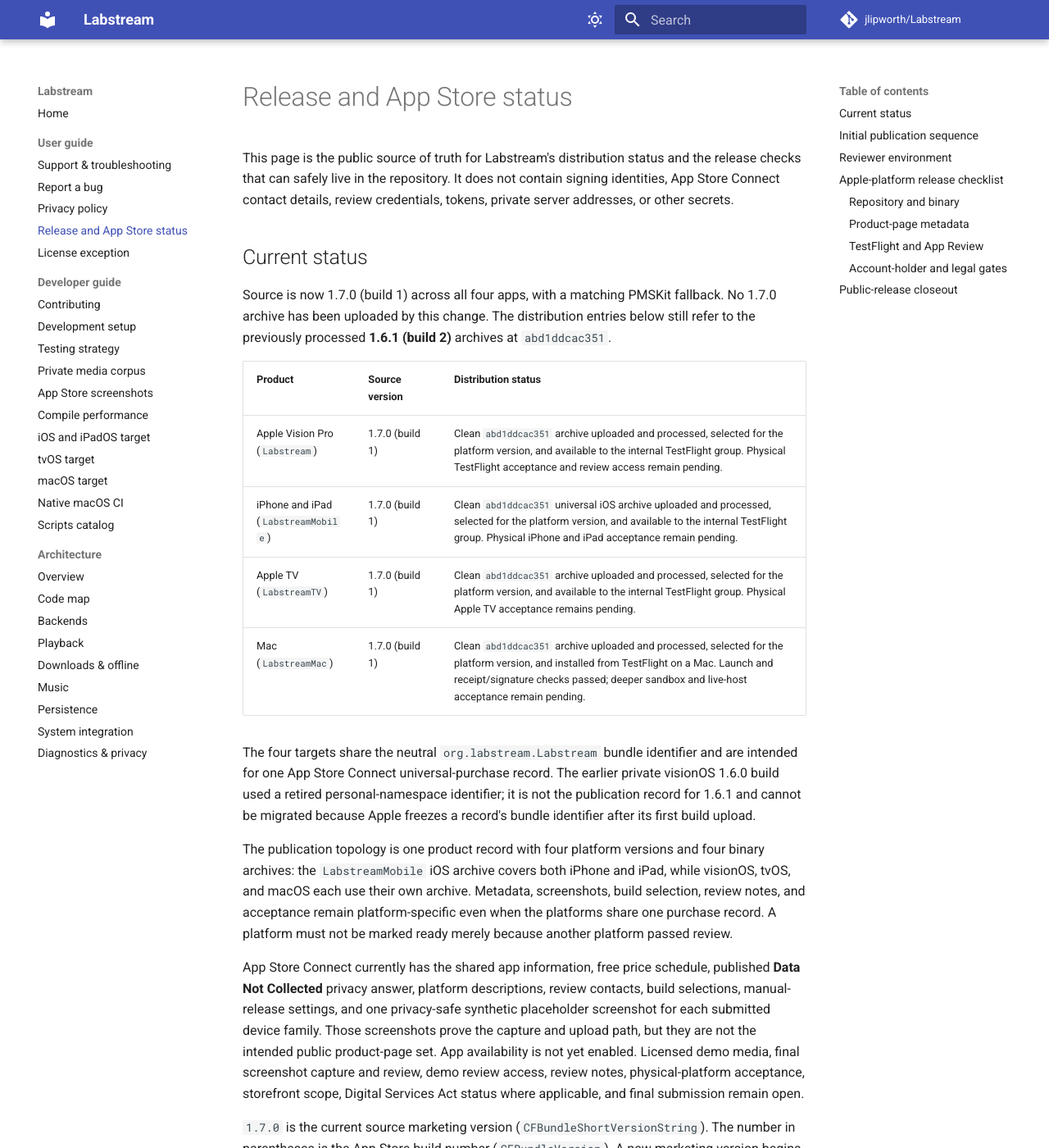
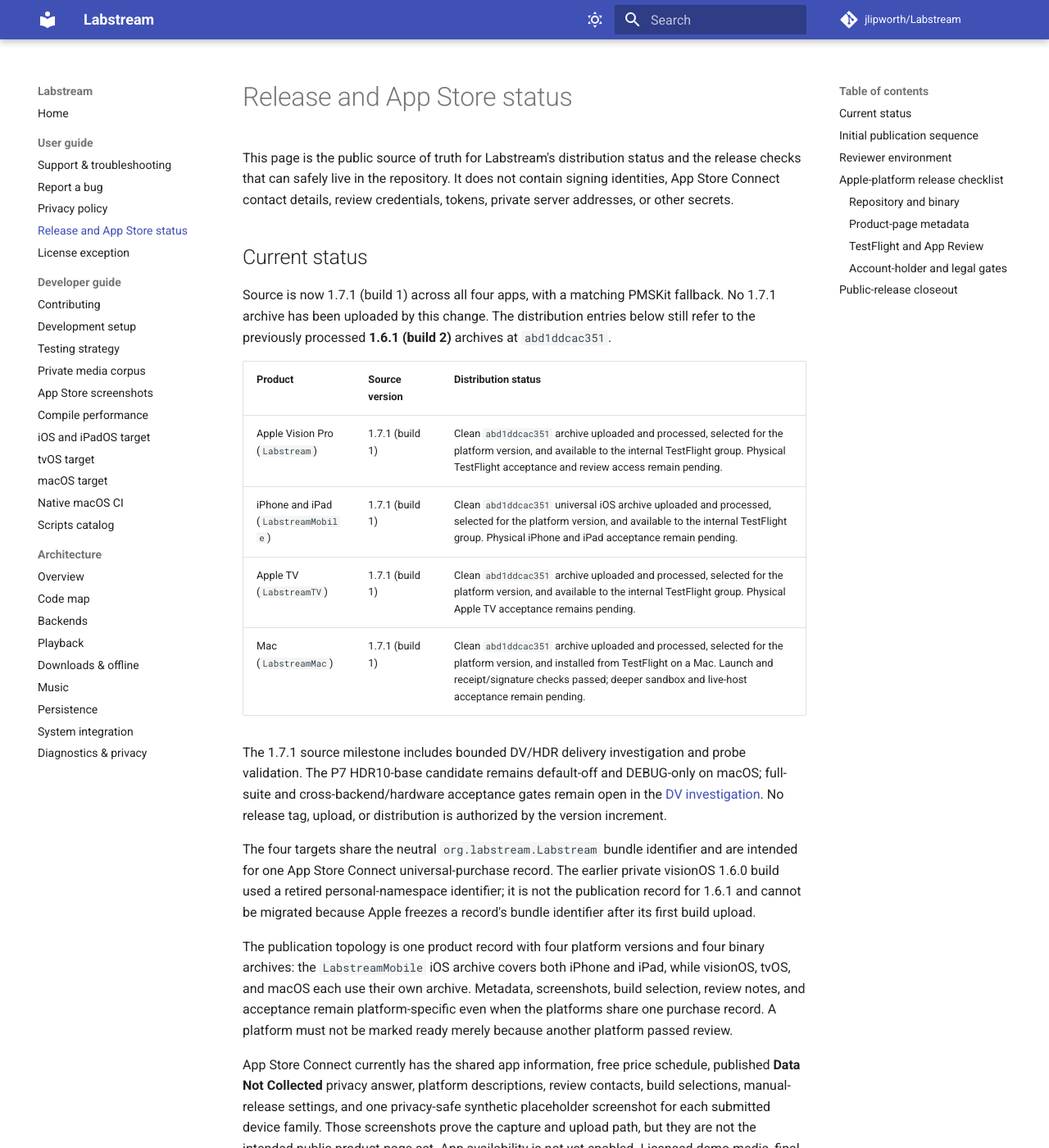
Before and after one commit to jlipworth/Labstream, an MkDocs documentation site: the page built from docs/RELEASES.md, in a window 1280 px wide and 1400 px high. Shown: the whole window at 82% size. Built offline with MkDocs 1.6.1 and Material for MkDocs 9.7.7, drawn with Linux system fonts in a browser that asks for light colours; comment, search, counter and statistics services are not loaded.

Commit message:
Prepare coordinated 1.7.1 source milestone

```diff
--- a/docs/RELEASES.md
+++ b/docs/RELEASES.md
@@ -6,16 +6,22 @@
 
 ## Current status
 
-Source is now 1.7.0 (build 1) across all four apps, with a matching PMSKit fallback.
-No 1.7.0 archive has been uploaded by this change. The distribution entries below still
+Source is now 1.7.1 (build 1) across all four apps, with a matching PMSKit fallback.
+No 1.7.1 archive has been uploaded by this change. The distribution entries below still
 refer to the previously processed **1.6.1 (build 2)** archives at `abd1ddcac351`.
 
 | Product | Source version | Distribution status |
 | --- | --- | --- |
-| Apple Vision Pro (`Labstream`) | 1.7.0 (build 1) | Clean `abd1ddcac351` archive uploaded and processed, selected for the platform version, and available to the internal TestFlight group. Physical TestFlight acceptance and review access remain pending. |
-| iPhone and iPad (`LabstreamMobile`) | 1.7.0 (build 1) | Clean `abd1ddcac351` universal iOS archive uploaded and processed, selected for the platform version, and available to the internal TestFlight group. Physical iPhone and iPad acceptance remain pending. |
-| Apple TV (`LabstreamTV`) | 1.7.0 (build 1) | Clean `abd1ddcac351` archive uploaded and processed, selected for the platform version, and available to the internal TestFlight group. Physical Apple TV acceptance remains pending. |
-| Mac (`LabstreamMac`) | 1.7.0 (build 1) | Clean `abd1ddcac351` archive uploaded and processed, selected for the platform version, and installed from TestFlight on a Mac. Launch and receipt/signature checks passed; deeper sandbox and live-host acceptance remain pending. |
+| Apple Vision Pro (`Labstream`) | 1.7.1 (build 1) | Clean `abd1ddcac351` archive uploaded and processed, selected for the platform version, and available to the internal TestFlight group. Physical TestFlight acceptance and review access remain pending. |
+| iPhone and iPad (`LabstreamMobile`) | 1.7.1 (build 1) | Clean `abd1ddcac351` universal iOS archive uploaded and processed, selected for the platform version, and available to the internal TestFlight group. Physical iPhone and iPad acceptance remain pending. |
+| Apple TV (`LabstreamTV`) | 1.7.1 (build 1) | Clean `abd1ddcac351` archive uploaded and processed, selected for the platform version, and available to the internal TestFlight group. Physical Apple TV acceptance remains pending. |
+| Mac (`LabstreamMac`) | 1.7.1 (build 1) | Clean `abd1ddcac351` archive uploaded and processed, selected for the platform version, and installed from TestFlight on a Mac. Launch and receipt/signature checks passed; deeper sandbox and live-host acceptance remain pending. |
+
+The 1.7.1 source milestone includes bounded DV/HDR delivery investigation and probe
+validation. The P7 HDR10-base candidate remains default-off and DEBUG-only on macOS;
+full-suite and cross-backend/hardware acceptance gates remain open in the
+[DV investigation](research/dv-p7-decoder-boundary.md). No release tag, upload, or
+distribution is authorized by the version increment.
 
 The four targets share the neutral `org.labstream.Labstream` bundle identifier and are intended
 for one App Store Connect universal-purchase record. The earlier private visionOS 1.6.0 build used
@@ -36,7 +42,7 @@
 capture and review, demo review access, review notes, physical-platform acceptance, storefront
 scope, Digital Services Act status where applicable, and final submission remain open.
 
-`1.7.0` is the current source marketing version (`CFBundleShortVersionString`). The number in
+`1.7.1` is the current source marketing version (`CFBundleShortVersionString`). The number in
 parentheses is the App Store build number (`CFBundleVersion`). A new marketing version begins at
 build 1; each replacement upload for the same platform and marketing version must use a higher
 build number.
```
Also changed, not shown: 3 other files.
